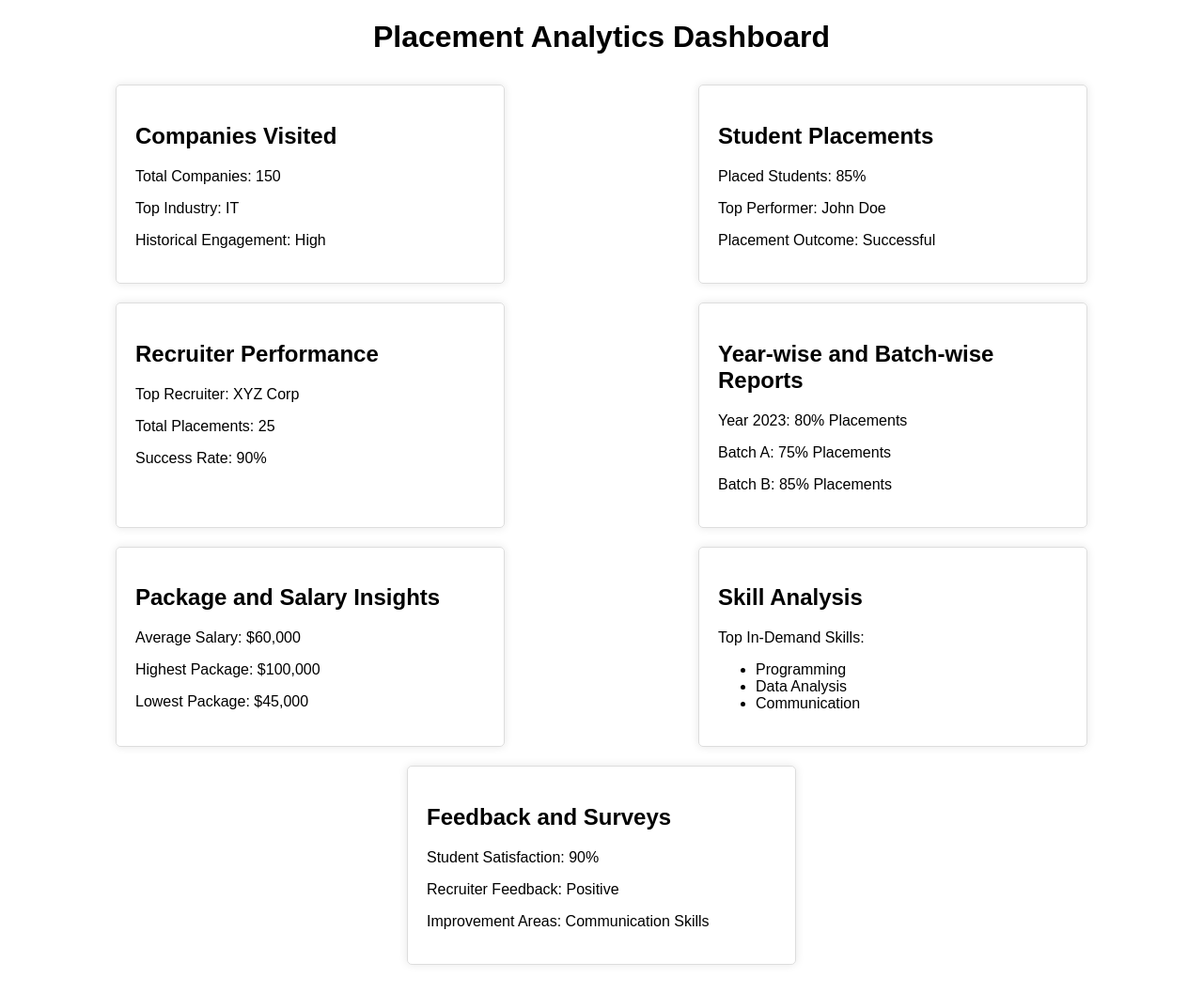
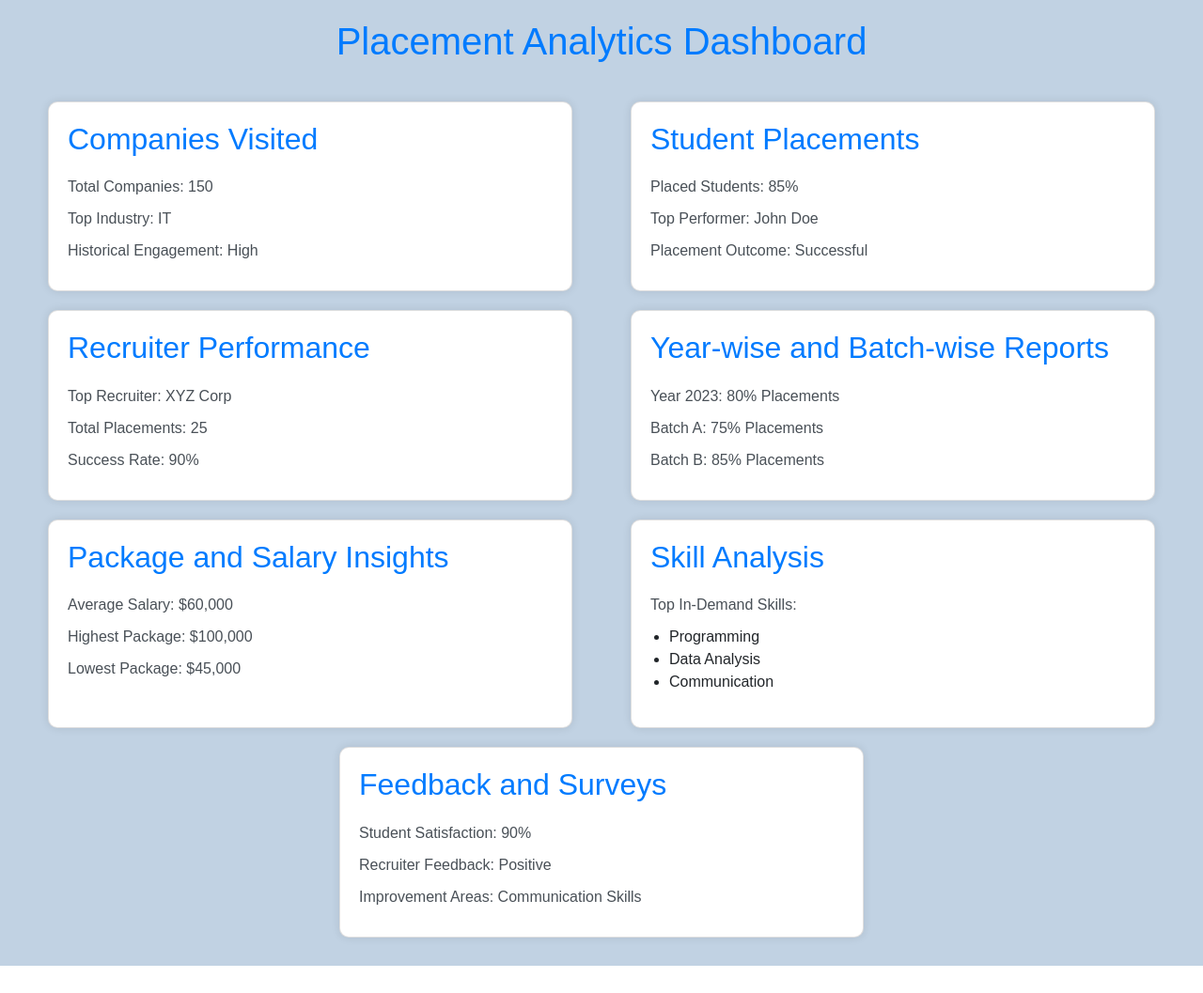
Before and after one commit to Aqib-Ansari/AI_Driven_Placement, a Flask app: page /placement_analytics in a window 1280 px wide. Shown: the whole page at 94% size. After the commit the page ends 1028 px from the top, so only its background shows below. Run offline with Flask 3, Linux system fonts and the light colour scheme; some libraries are stand-ins or nearby versions.

Commit message:
improves the analtics page with animation and made the theme similar

```diff
--- a/templates/placement_analytics.html
+++ b/templates/placement_analytics.html
@@ -1,17 +1,26 @@
 <!DOCTYPE html>
 <html lang="en">
+
 <head>
-    <meta charset="UTF-8">
-    <meta name="viewport" content="width=device-width, initial-scale=1.0">
+    <meta charset="UTF-8" />
+    <meta name="viewport" content="width=device-width, initial-scale=1.0" />
     <title>Placement Analytics Dashboard</title>
+    <link rel="stylesheet" href="https://stackpath.bootstrapcdn.com/bootstrap/4.5.2/css/bootstrap.min.css" />
     <style>
         body {
+            background-color: #c1d2e3;
+            /* Background color similar to job posting page */
             font-family: Arial, sans-serif;
             margin: 20px;
         }
 
         h1 {
+            color: #007bff;
+            /* Blue heading */
             text-align: center;
+            margin-bottom: 30px;
+            animation: fadeInDown 1s ease-in-out;
+            /* Fade in animation for heading */
         }
 
         .dashboard {
@@ -22,15 +31,84 @@
         }
 
         .card {
-            width: 30%;
+            background-color: #ffffff;
+            /* White card background */
+            border-radius: 10px;
+            box-shadow: 0 0 10px rgba(0, 0, 0, 0.1);
+            /* Box shadow for depth */
+            width: 45%;
+            /* Adjusted width to fit two cards in a row */
             margin: 10px;
             padding: 20px;
-            border: 1px solid #ddd;
-            border-radius: 5px;
-            box-shadow: 0 0 10px rgba(0, 0, 0, 0.1);
+            animation: fadeInUp 1s ease-in-out;
+            /* Fade in animation for cards */
+        }
+
+        .card:nth-child(odd) {
+            animation: fadeInLeft 1s ease-in-out;
+            /* Fade in from left for odd-indexed cards */
+        }
+
+        .card:nth-child(even) {
+            animation: fadeInRight 1s ease-in-out;
+            /* Fade in from right for even-indexed cards */
+        }
+
+        .card h2 {
+            color: #007bff;
+            /* Blue heading */
+            margin-bottom: 20px;
+        }
+
+        .card p {
+            color: #495057;
+            /* Dark gray text */
+            margin-bottom: 10px;
+        }
+
+        .card ul {
+            margin-top: 0;
+            padding-left: 20px;
+        }
+
+        @keyframes fadeInDown {
+            from {
+                opacity: 0;
+                transform: translateY(-50px);
+            }
+
+            to {
+                opacity: 1;
+                transform: translateY(0);
+            }
+        }
+
+        @keyframes fadeInLeft {
+            from {
+                opacity: 0;
+                transform: translateX(-50px);
+            }
+
+            to {
+                opacity: 1;
+                transform: translateX(0);
+            }
+        }
+
+        @keyframes fadeInRight {
+            from {
+                opacity: 0;
+                transform: translateX(50px);
+            }
+
+            to {
+                opacity: 1;
+                transform: translateX(0);
+            }
         }
     </style>
 </head>
+
 <body>
     <h1>Placement Analytics Dashboard</h1>
 
@@ -95,4 +173,5 @@
         </div>
     </div>
 </body>
+
 </html>
```
